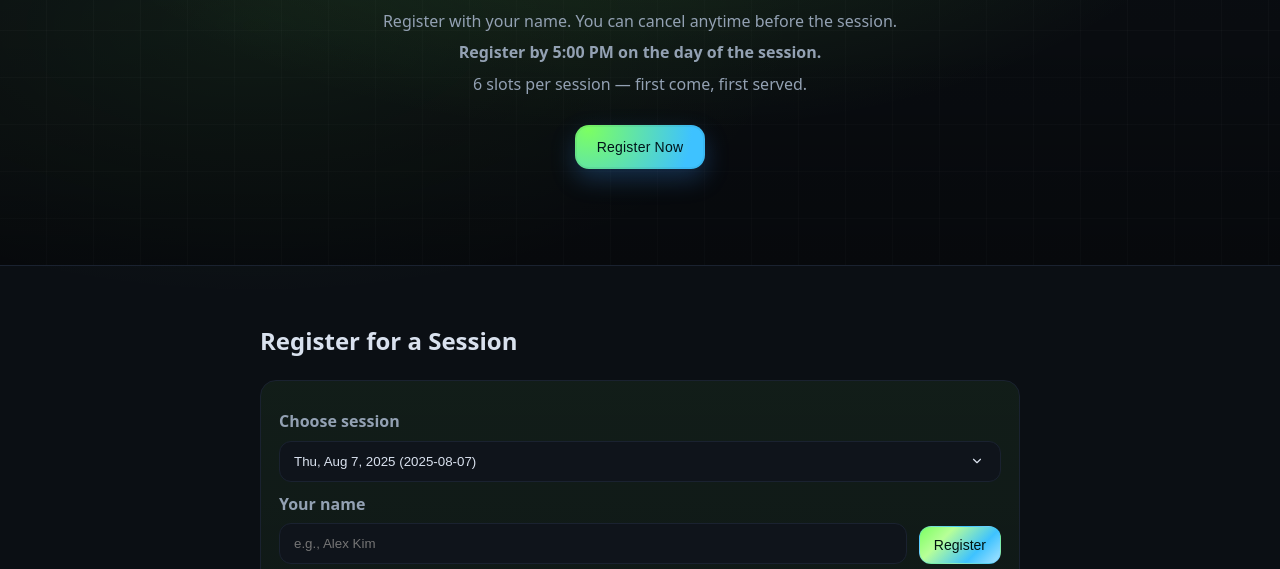
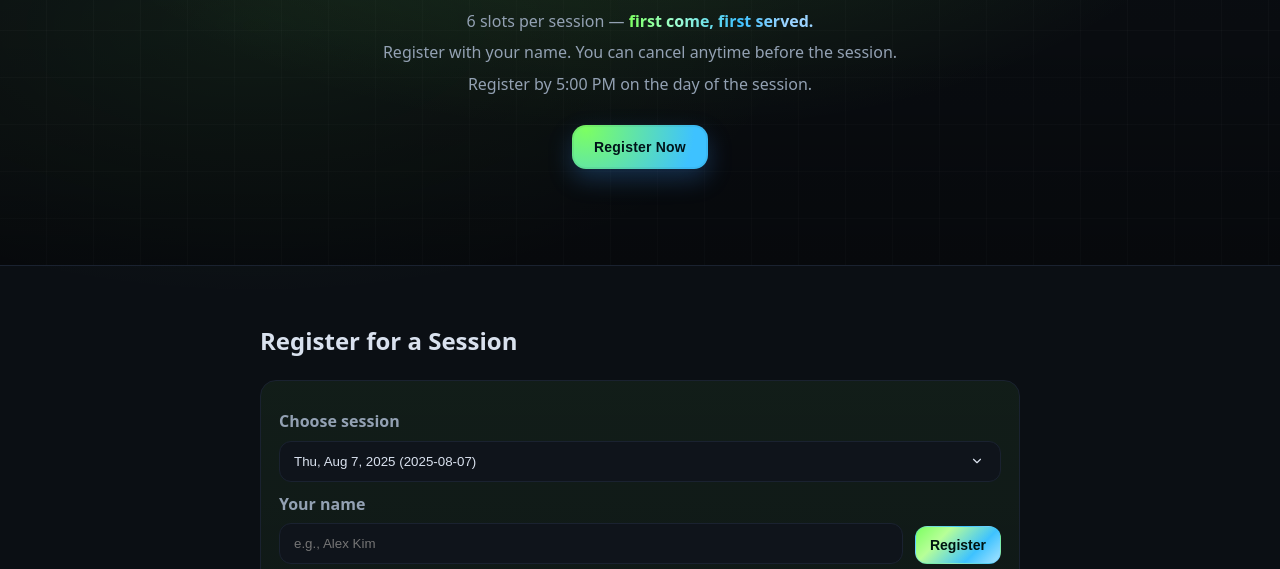
Before and after one commit to KarryHuang-lab/Tennis-Drill, a website: page index.html in a window 1280 px wide. Shown: the part 214-783 px from the top of the page. Drawn offline with Linux system fonts and the light colour scheme; no server answers.

Commit message:
Add files via upload

```diff
--- a/index.html
+++ b/index.html
@@ -23,11 +23,17 @@
     .hero-content{position:relative;z-index:1;text-align:center;padding:48px 24px;max-width:940px}
     .title{font-size:clamp(40px,6vw,72px);margin:0 0 12px;background:linear-gradient(90deg,var(--accent) 0%,#a0ffd1 25%,var(--accent-2) 55%,#9ad3ff 75%,var(--accent) 100%);
       -webkit-background-clip:text;background-clip:text;color:transparent}
-    .rules{list-style:none;padding:0;margin:0 0 28px;color:var(--muted)} .rules li{margin:6px 0}
+
+    .hero-lines{list-style:none;padding:0;margin:0 0 28px;color:var(--muted)}
+    .hero-lines li{margin:6px 0}
+    .grad{background:linear-gradient(90deg,var(--accent) 0%,#a0ffd1 25%,var(--accent-2) 60%,#9ad3ff 85%);
+      -webkit-background-clip:text;background-clip:text;color:transparent;font-weight:700}
+
     .cta{appearance:none;border:0;padding:14px 22px;border-radius:14px;letter-spacing:.2px;color:#00141a;cursor:pointer;
       background: radial-gradient(80% 220% at 10% 10%, var(--accent), var(--accent-2));
       box-shadow: 0 10px 24px rgba(60,150,255,0.25), inset 0 0 0 2px rgba(0,0,0,0.05);
-      font-size:14px; font-weight:400;}
+      font-size:14px; font-weight:700;} /* bold per request */
+
     .section{max-width:800px;margin:56px auto;padding:0 20px}
     #register.section{width:800px;max-width:800px;margin-left:auto;margin-right:auto}
     @media (max-width:860px){#register.section{width:100%}}
@@ -40,11 +46,12 @@
     .grid{display:grid;gap:12px;align-items:end}
     @media (min-width:560px){ .grid{ grid-template-columns: 1fr auto; } } /* button to right */
     .btns{display:flex;gap:8px;margin-top:0; align-self:end}
-    .btn{appearance:none;border:1px solid var(--border);background:#0f141b;color:var(--text);padding:10px 14px;border-radius:12px;font-weight:600;cursor:pointer}
+    .btn{appearance:none;border:1px solid var(--border);background:#0f141b;color:var(--text);padding:10px 14px;border-radius:12px;font-weight:700;cursor:pointer} /* bold per request */
     .btn.primary{border:1px solid rgba(62,194,255,0.35);color:#001410;background:linear-gradient(135deg,var(--accent) 0%,#b7ff98 30%,var(--accent-2) 70%,#a8e4ff 100%)}
-    .reg-btn{font-size:14px;font-weight:400} /* only "Register" button */
+    .reg-btn{font-size:14px;font-weight:700} /* only "Register" button, bold 14px */
     .btn[disabled]{opacity:.55;cursor:not-allowed}
     .status{min-height:24px;margin:8px 0 0;color:var(--muted)}
+
     .meta{display:grid;grid-template-columns:repeat(2,1fr);gap:8px;margin:16px 0 0}
     .meta .k{display:block;font-size:12px;color:var(--muted)} .meta .v{display:block;font-size:16px;font-weight:700}
     .list{list-style:none;padding:0;margin:8px 0 0}
@@ -62,10 +69,10 @@
   <div class="hero-overlay"></div>
   <div class="hero-content">
     <h1 class="title">Tennis Drill</h1>
-    <ul class="rules">
+    <ul class="hero-lines">
+      <li>6 slots per session — <span class="grad">first come, first served.</span></li>
       <li>Register with your name. You can cancel anytime before the session.</li>
-      <li><strong>Register by 5:00 PM on the day of the session.</strong></li>
-      <li>6 slots per session — first come, first served.</li>
+      <li>Register by 5:00 PM on the day of the session.</li>
     </ul>
     <button id="registerBtn" class="cta">Register Now</button>
   </div>
```
Also changed, not shown: README.md.
